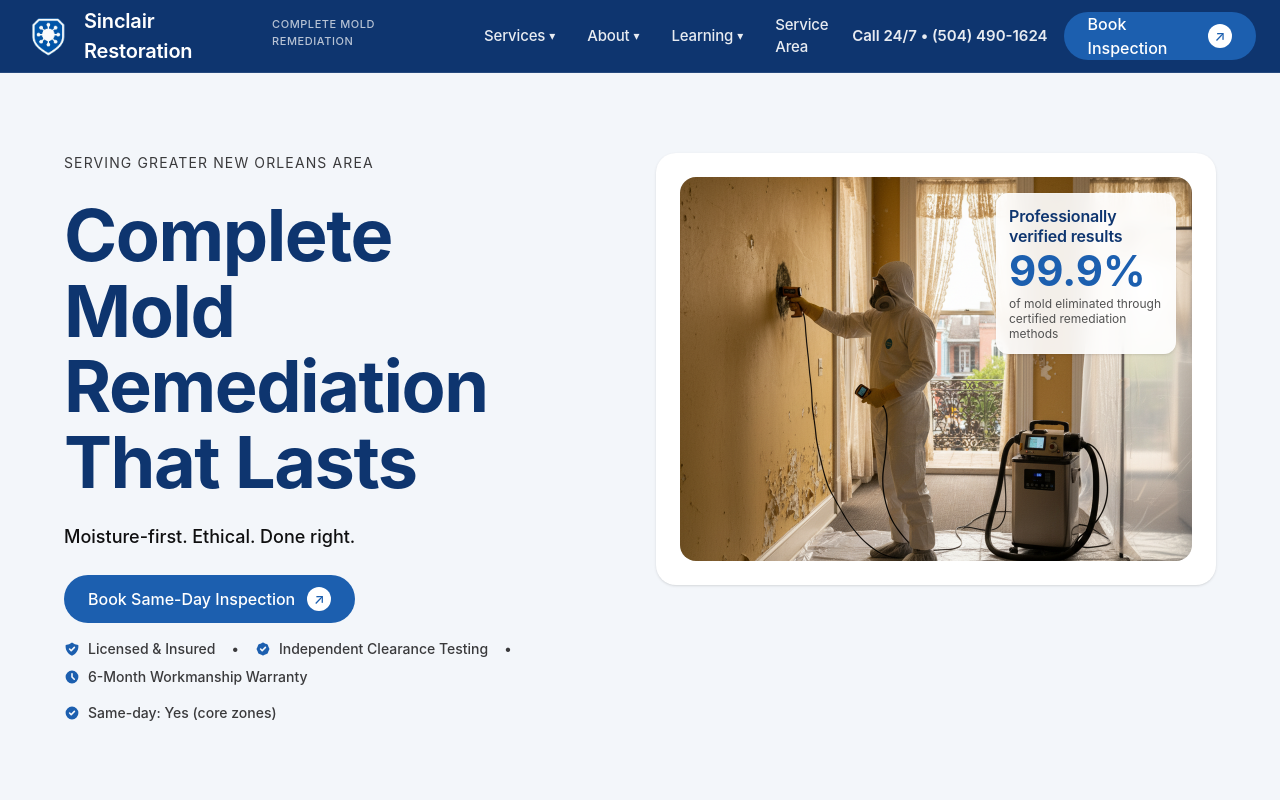
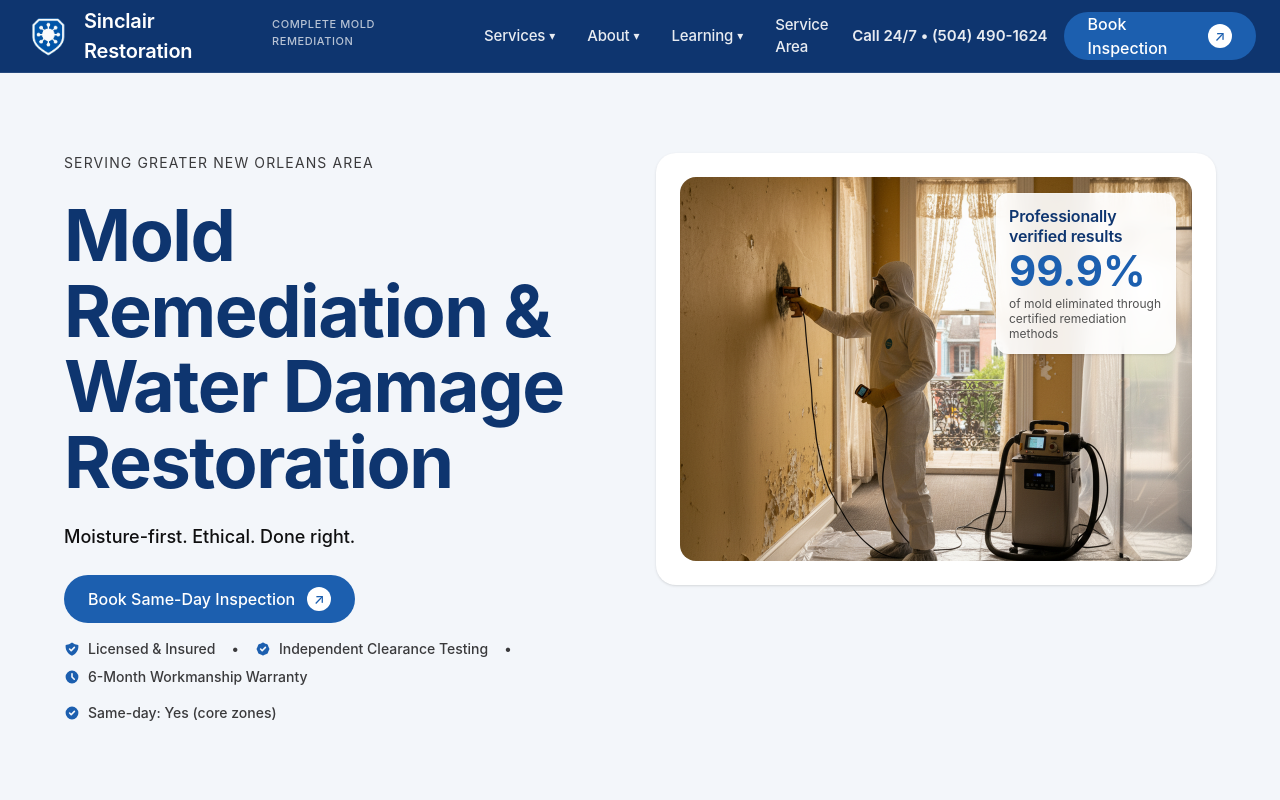
Before and after one commit to thejoelandersson/sinclair-restoration-website, a Next.js app: page / in a window 1280 px wide. Shown: the top 800 px of the page. Built offline with nearby package versions, Linux system fonts and the light colour scheme.

Commit message:
Update hero headline to 'Mold Remediation & Water Damage Restoration'
- Changed from 'Complete Mold Remediation That Lasts'
- Better reflects full service offering including water damage
- Maintains same typography and styling

```diff
--- a/src/app/page.tsx
+++ b/src/app/page.tsx
@@ -21,7 +21,7 @@ export default function Home() {
                   SERVING GREATER NEW ORLEANS AREA
                 </p>
                 <h1 className="text-[clamp(40px,6vw,72px)] font-bold tracking-[-0.02em] leading-[1.05] text-heading">
-                Complete Mold Remediation That Lasts
+                Mold Remediation & Water Damage Restoration
               </h1>
 
                 {/* Brand Promise */}
```
